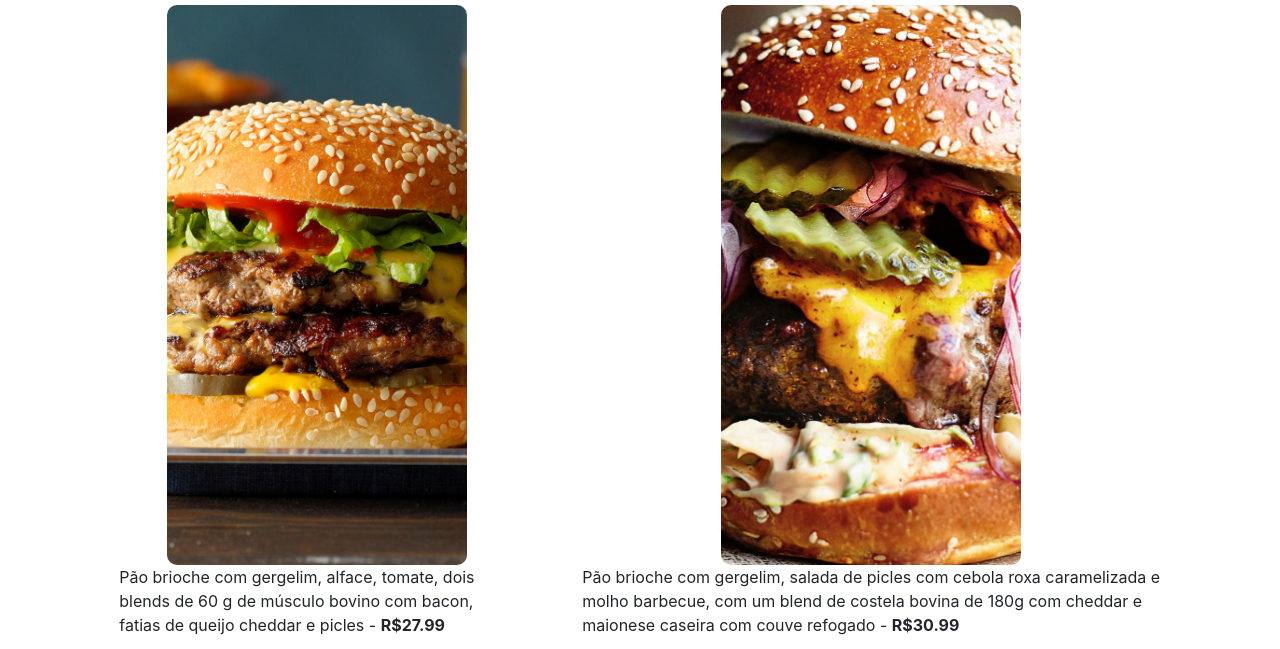
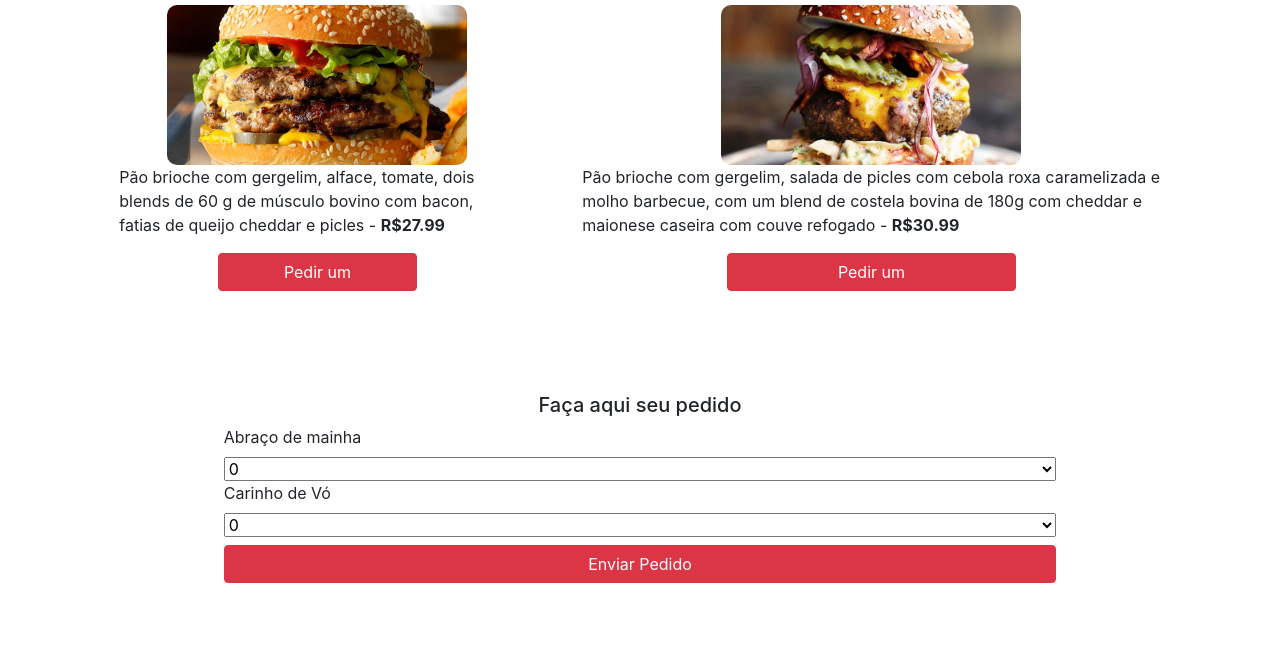
Before and after one commit to jooguilhermesc/bootstrap_page_hamburgueria, a plain HTML site: page index.html in a window 1280 px wide. Shown: the part 1074-1723 px from the top of the page. Drawn offline with nearby package versions, Linux system fonts and the light colour scheme.

Commit message:
inseri o form de pedido

```diff
--- a/css/styles.css
+++ b/css/styles.css
@@ -89,7 +89,7 @@
 
 .img-sanduiche{
     width: 300px;
-    height: 70vh;
+    height: 20vh;
     object-fit: cover;
     background-size: cover;
     background-position: center center;
@@ -113,3 +113,8 @@
 /*******************************************
                  FORMULÁRIO
 *******************************************/
+
+.pedidos{
+    display: flex;
+    align-items: center;
+}
--- a/index.html
+++ b/index.html
@@ -23,7 +23,7 @@
             <ul class="navbar-nav">
                 <li class="nav-item"><a href="#apr-hamburgueria" class="nav-link">Home</a></li>
                 <li class="nav-item"><a href="#cardapio" class="nav-link">Cardápio</a></li>
-                <li class="nav-item"><a href="#apr-hamburgueria" class="nav-link">Pedido</a></li>
+                <li class="nav-item"><a href="#form-pedido" class="nav-link">Pedido</a></li>
                 <li class="nav-item"><a href="#contatos" class="nav-link">Contatos</a></li>
             </ul>
         </div>
@@ -41,20 +41,47 @@
     </main>
 
     <section id="cardapio" class="d-flex flex-column justify-content-center p-3 container">
-        <h3 class="tlt-cardapio">Conheça nosso cardápio!</h3>
+        <h3 class="tlt-cardapio d-flex justify-content-around">Conheça nosso cardápio!</h3>
         <div class="d-flex flex-column flex-xl-row justify-content-between">
             <div class="card-sanduiche">
                 <h5 class="tlt-sanduiche">Abraço de Mainha</h5>
                 <img class="img-sanduiche" src="./images/abr_de_mainha.jpg" alt="Imagem do sanduíche abraço de mainha. Pão brioche com gergelim, alface, tomate, dois blends de carne com fatias de queijo cheddar e picles">
                 <p>Pão brioche com gergelim, alface, tomate, dois blends de 60 g de músculo bovino com bacon, fatias de queijo cheddar e picles - <strong>R$27.99</strong></p>
-                <button type="button" class="btn btn-danger w-50">Pedir um</button>
+                <a class="btn btn-danger mb-1 w-50" href="#form-pedido">Pedir um</a>
             </div>
             <div class="card-sanduiche">
                 <h5 class="tlt-sanduiche">Carinho de Vó</h5>
                 <img class="img-sanduiche" src="./images/car_de_vó.jpg" alt="Imagem do sanduíche abraço de vó. Pão brioche com gergelim, salada de picles com cebola roxa caramelizada e molho barbecue, com um blend de costela bovina de 180g com cheddar e maionese caseira com couve refogado">
                 <p>Pão brioche com gergelim, salada de picles com cebola roxa caramelizada e molho barbecue, com um blend de costela bovina de 180g com cheddar e maionese caseira com couve refogado - <strong>R$30.99</strong></p>
-                <button type="button" class="btn btn-danger w-50">Pedir um</button>
+                <a class="btn btn-danger mb-1 w-50" href="#form-pedido">Pedir um</a>
             </div>
+        </div>
+    </section>
+
+    <section id="form-pedido">
+        <div class="d-flex flex-column pedidos container my-5">
+            <h5 class="d-flex">Faça aqui seu pedido</h5>
+            <form class="d-flex flex-column mb-3 w-75" action="">
+                <label for="abr-mainha">Abraço de mainha</label>
+                <select name="abr-mainha" id="abr-mainha">
+                    <option value="0">0</option>
+                    <option value="1">1</option>
+                    <option value="2">2</option>
+                    <option value="3">3</option>
+                    <option value="4">4</option>
+                </select>
+
+                <label for="car-de-vo">Carinho de Vó</label>
+                <select name="car-de-vo" id="car-de-vo">
+                    <option value="0">0</option>
+                    <option value="1">1</option>
+                    <option value="2">2</option>
+                    <option value="3">3</option>
+                    <option value="4">4</option>
+                </select>
+
+                <button class="btn btn-danger my-2">Enviar Pedido</button>
+            </form>
         </div>
     </section>
 
```
